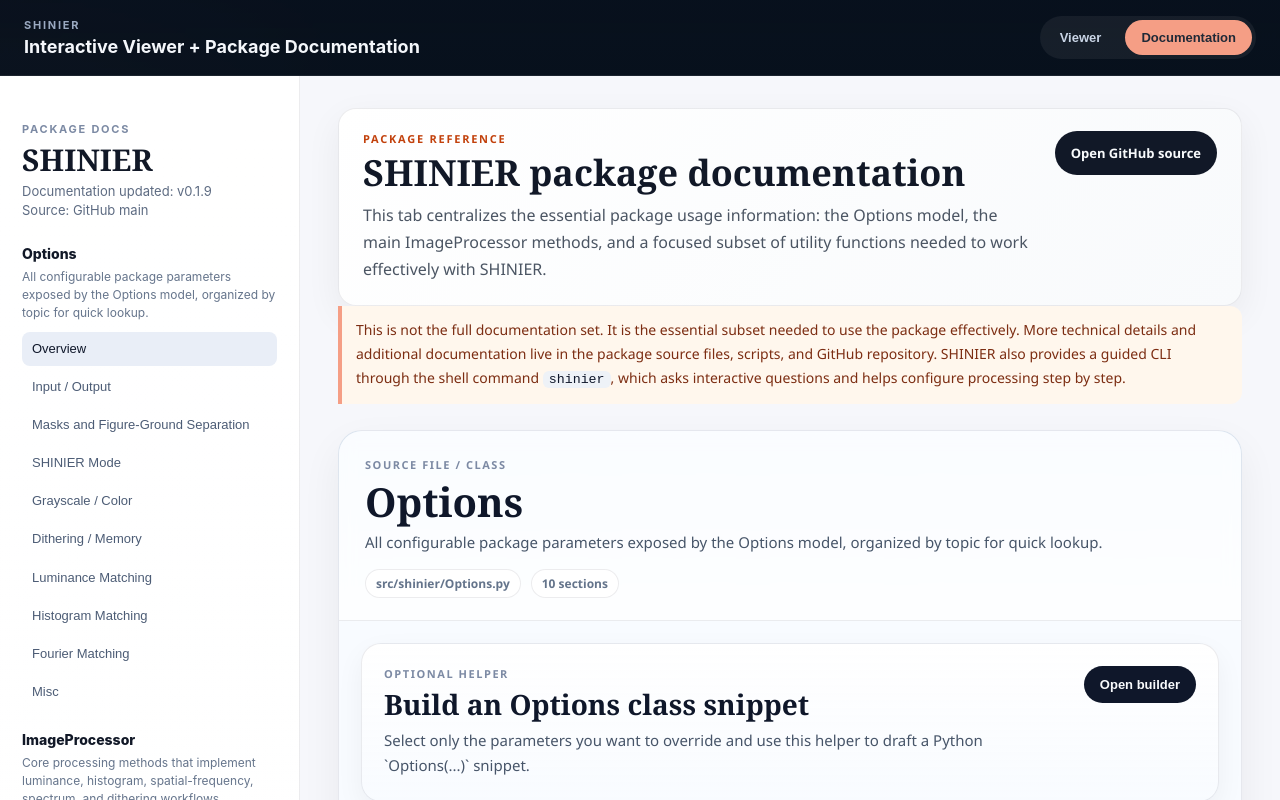
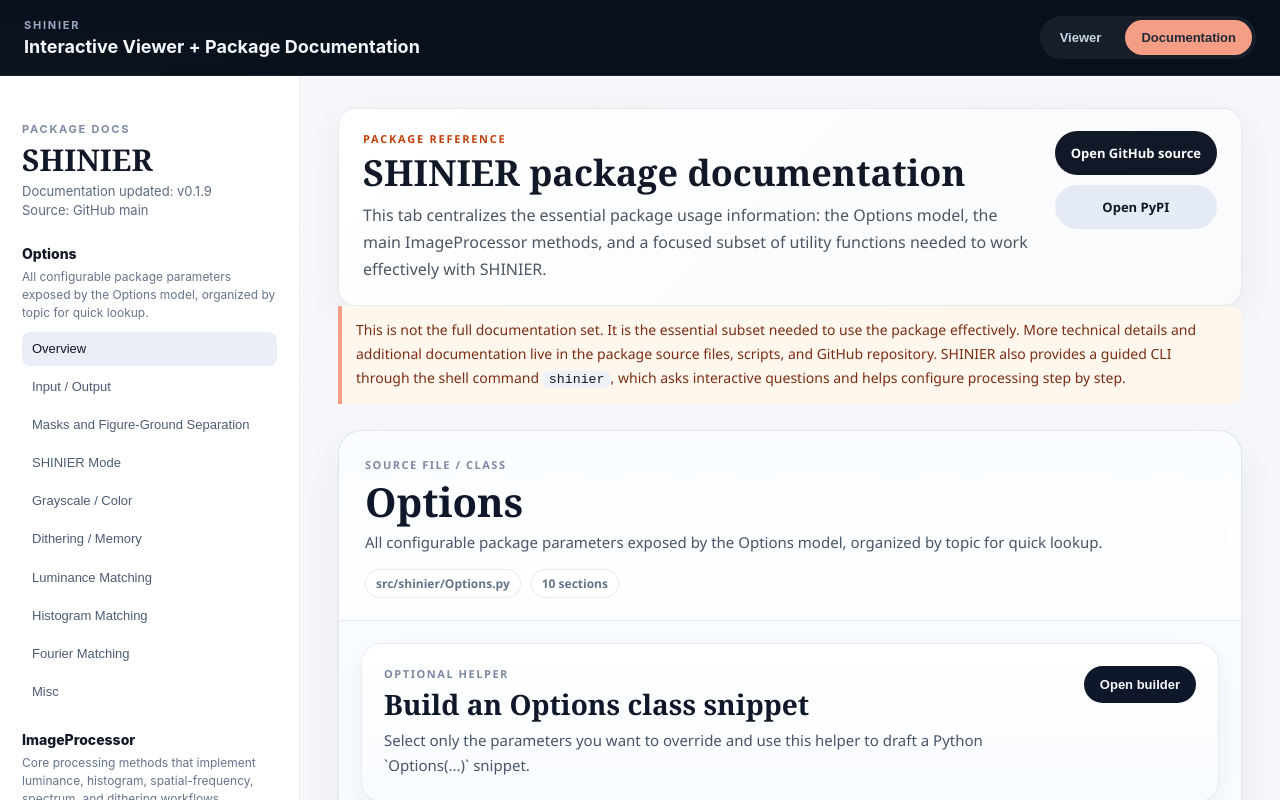
Before and after one commit to Charestlab/shinier-web, a React (Vite) app: page /#docs in a window 1280 px wide. Shown: the top 800 px of the page. Built offline with nearby package versions, Linux system fonts and the light colour scheme.

Commit message:
Add PyPI link to documentation hero

```diff
--- a/src/components/DocsPage.tsx
+++ b/src/components/DocsPage.tsx
@@ -833,9 +833,14 @@
               This tab centralizes the essential package usage information: the Options model, the main ImageProcessor methods, and a focused subset of utility functions needed to work effectively with SHINIER.
             </p>
           </div>
-          <a className="docs-source-link" href={SHINIER_DOCS.metadata.githubUrl} target="_blank" rel="noreferrer">
-            Open GitHub source
-          </a>
+          <div className="docs-source-links">
+            <a className="docs-source-link" href={SHINIER_DOCS.metadata.githubUrl} target="_blank" rel="noreferrer">
+              Open GitHub source
+            </a>
+            <a className="docs-source-link docs-source-link--secondary" href="https://pypi.org/project/shinier/" target="_blank" rel="noreferrer">
+              Open PyPI
+            </a>
+          </div>
         </div>
 
         <div className="docs-callout">
--- a/src/styles.css
+++ b/src/styles.css
@@ -269,6 +269,17 @@
 	font-size: 13px;
 	font-weight: 700;
 	text-decoration: none;
+}
+
+.docs-source-links {
+	flex: 0 0 auto;
+	display: grid;
+	gap: 10px;
+}
+
+.docs-source-link--secondary {
+	background: #e5ebf4;
+	color: #0f172a;
 }
 
 .docs-reference-panel {
```
